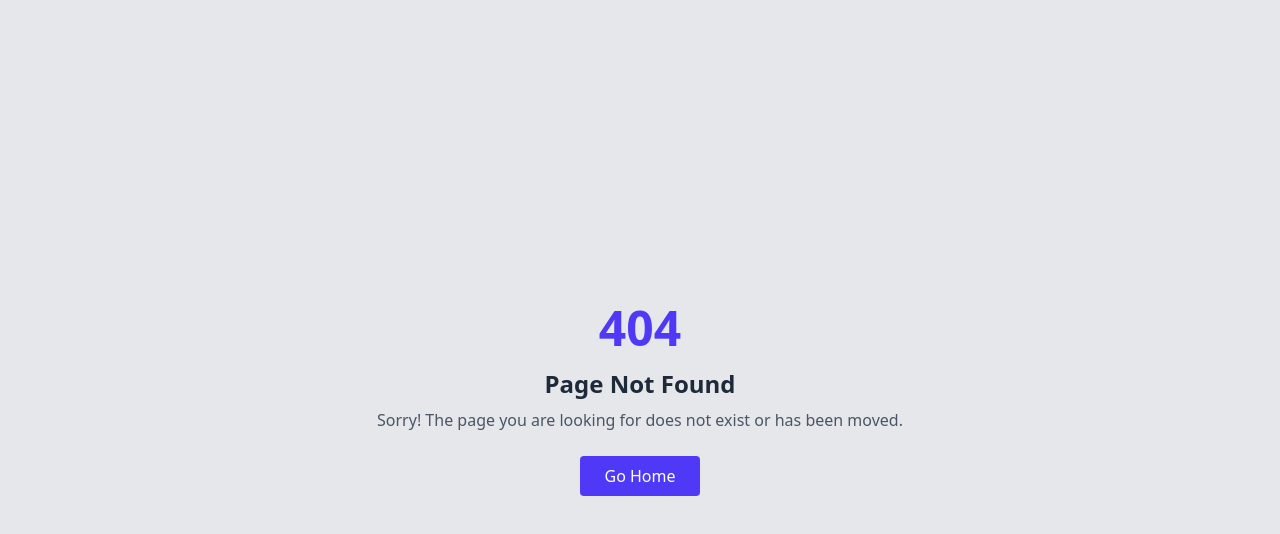
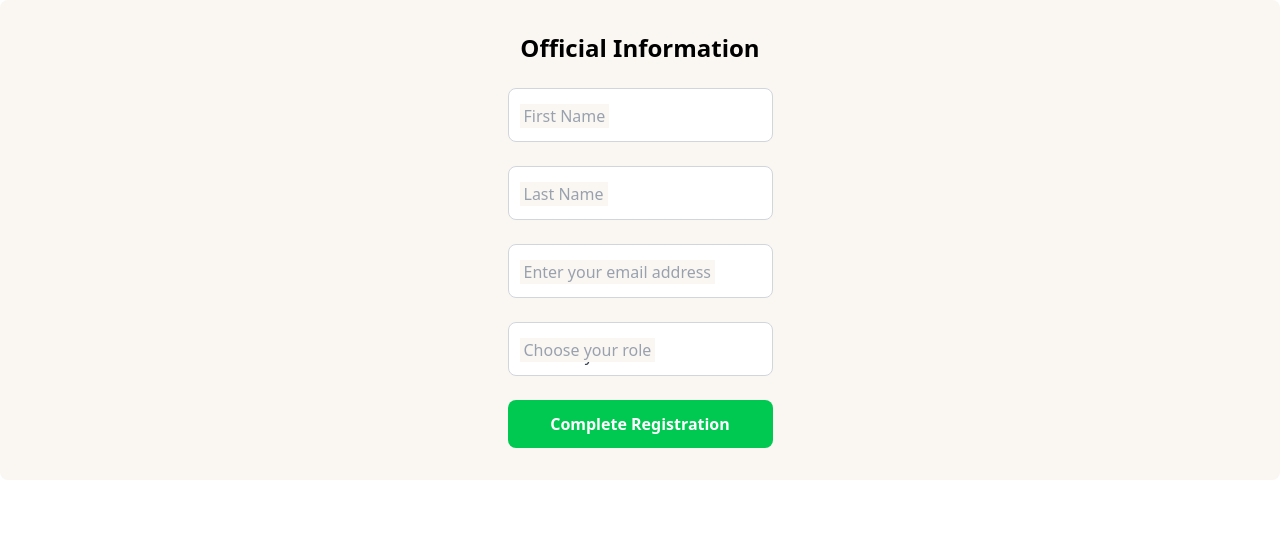
Before and after one commit to Solvit-Africa-Training-Center/capstone_umuganda_tech, a React (Vite) app: page /Volunteer-signup in a window 1280 px wide. Before the commit this address had no page. Shown: the top 534 px of the page. Built offline with nearby package versions, Linux system fonts and the light colour scheme.

Commit message:
umuganda register

```diff
--- a/src/App.tsx
+++ b/src/App.tsx
@@ -8,6 +8,7 @@ import SignUpPage from './pages/SignUpPage';
 import OtpVerifyPage from './pages/OtpVerifyPage';
 import LeaderInfo from './pages/LeaderInfo';
 import Signupsuccess from './pages/Signupsuccess';
+import Volunteerinfo from './components/landingPage/Volunteerinfo';
 
 
 const Layout = () => {
@@ -32,6 +33,7 @@ const App = () => (
       <Route path="/otp-verification" element={<OtpVerifyPage />} />
       <Route path="/signup-success" element={<Signupsuccess />} />
       <Route path="/leader_post" element={<LeaderInfo />} />
+      <Route path="/Volunteer-signup" element={<Volunteerinfo />} />
       <Route path="*" element={<NotFound />} />
     </Routes>
   </Router>
--- a/src/components/NavBar.tsx
+++ b/src/components/NavBar.tsx
@@ -80,7 +80,7 @@ const NavBar = () => {
             </NavLink>
           ))}
           <NavLink
-            to="/signin"
+            to="/signup"
             onClick={() => setMenuOpen(false)}
             className={({ isActive }) =>
                 isActive
--- a/src/components/OtpVerification.tsx
+++ b/src/components/OtpVerification.tsx
@@ -1,4 +1,5 @@
 import icon from "./images/Vector (4).png"
+import { Link } from "react-router-dom";
 import Button from "./Button"
 
 const OtpVerification = () => {
@@ -23,7 +24,7 @@ const OtpVerification = () => {
   ))}
 </div>
 
-            <Button className="mt-4">Confirm</Button>
+            <Link to="/signup-success"><Button className="mt-4">Confirm</Button></Link>
         </div>
 
     </section>
--- a/src/components/landingPage/Information.tsx
+++ b/src/components/landingPage/Information.tsx
@@ -63,12 +63,12 @@ const Information: React.FC = () => {
   };
 
   return (
-    <div className="max-w-xl mx-auto bg-[#FAF7F2] p-8 rounded-lg">
+    <div className="w-full mx-auto bg-[#FAF7F2] p-8 rounded-lg flex flex-col justify-center items-center">
       <h1 className="text-2xl font-bold text-center mb-6">
         Official Information
       </h1>
 
-      <form onSubmit={handleSubmit} className="space-y-6">
+      <form onSubmit={handleSubmit} className="space-y-6 flex flex-col ">
         {/* First Name */}
         <Inputinfo
           name="firstName"
--- a/src/components/landingPage/Success.tsx
+++ b/src/components/landingPage/Success.tsx
@@ -20,7 +20,7 @@ const Success = () =>{
           Congratulations! You have been successfully authenticated
         </p>
       </div>
-      <Link to='/leader_info'>
+      <Link to='/leader_post'>
       <button className="w-[80%] py-3 rounded-md bg-green-600 text-white font-medium hover:bg-green-700 transition">
         Continue
       </button>
--- a/src/components/landingPage/Volunteerinfo.tsx
+++ b/src/components/landingPage/Volunteerinfo.tsx
@@ -1,6 +1,6 @@
-import React, { useState, useRef } from "react";
+import React, { useState, } from "react";
 import Inputinfo from "./Inputinfo";
-import { MdOutlineFileUpload } from "react-icons/md";
+
 
 const Volunteerinfo: React.FC = () => {
   const [formData, setFormData] = useState({
@@ -12,7 +12,6 @@ const Volunteerinfo: React.FC = () => {
 
   const [errors, setErrors] = useState<Record<string, string>>({});
 
-  const fileInputRef = useRef<HTMLInputElement | null>(null);
 
   const handleChange = (
     e: React.ChangeEvent<HTMLInputElement | HTMLSelectElement>
@@ -25,20 +24,6 @@ const Volunteerinfo: React.FC = () => {
 
     // clear error when user types/selects
     setErrors((prev) => ({ ...prev, [name]: "" }));
-  };
-
-  const handleFileChange = (e: React.ChangeEvent<HTMLInputElement>) => {
-    if (e.target.files && e.target.files[0]) {
-      setFormData((prev) => ({
-        ...prev,
-        proof: e.target.files![0].name,
-      }));
-      setErrors((prev) => ({ ...prev, proof: "" }));
-    }
-  };
-
-  const handleFileClick = () => {
-    fileInputRef.current?.click();
   };
 
   const handleSubmit = (e: React.FormEvent) => {
@@ -59,13 +44,12 @@ const Volunteerinfo: React.FC = () => {
   };
 
   return (
-    <div className="max-w-xl mx-auto bg-[#FAF7F2] p-8 rounded-lg">
+    <div className="w-full mx-auto bg-[#FAF7F2] p-8 rounded-lg  flex flex-col justify-center items-center">
       <h1 className="text-2xl font-bold text-center mb-6">
         Official Information
       </h1>
 
-      <form onSubmit={handleSubmit} className="space-y-6">
-        {/* First Name */}
+      <form onSubmit={handleSubmit} className="space-y-6 flex flex-col">
         <Inputinfo
           name="firstName"
           label="First Name"
@@ -74,7 +58,7 @@ const Volunteerinfo: React.FC = () => {
           error={errors.firstName}
         />
 
-        {/* Last Name */}
+
         <Inputinfo
           name="lastName"
           label="Last Name"
@@ -83,7 +67,7 @@ const Volunteerinfo: React.FC = () => {
           error={errors.lastName}
         />
 
-        {/* Email */}
+
         <Inputinfo
           name="email"
           type="email"
@@ -93,29 +77,51 @@ const Volunteerinfo: React.FC = () => {
           error={errors.email}
         />
 
-         <Inputinfo
-          name="skills"
-          type="skills"
-          label="Choose  your  skill"
-          value={formData.skills}
-          onChange={handleChange}
-          error={errors.skills}
-        />
 
 
+         <div className="relative">
+          <select
+            id="skills"
+            name="skills"
+            value={formData.skills}
+            onChange={handleChange}
+            className={`peer w-full px-4 pt-5 pb-2 border rounded-lg bg-white text-gray-700
+              focus:outline-none focus:ring-2 appearance-none ${
+                errors.role
+                  ? "border-red-500 ring-red-200"
+                  : "border-gray-300 focus:border-orange-500 focus:ring-orange-300"
+              }`}
+          >
+            <option value="" disabled hidden>Choose your role</option>
+            <option value="Umuganda Leader">Heavy lifting</option>
+            <option value="Cell Executive Secretary">Digging</option>
+            <option value="Sector Administrator">planting</option>
+            <option value="Local Council Leader">wedding</option>
+            <option value="Umuganda Leader">Carpentry</option>
+            <option value="Cell Executive Secretary">Masonry/Bricklaying</option>
+            <option value="Sector Administrator">painting</option>
+          </select>
+          <label
+            htmlFor="skills"
+            className={`absolute left-3 px-1 bg-[#FAF7F2] transition-all
+              ${formData.skills
+                ? "top-[-0.5rem] text-xs text-orange-600"
+                : "top-4 text-base text-gray-400"}
+              peer-focus:top-[-0.5rem] peer-focus:text-xs peer-focus:text-orange-600`}
+          >
+            Choose your role
+          </label>
+          {errors.skills && (
+            <p className="text-red-500 text-sm mt-1">{errors.role}</p>
+          )}
+        </div>
 
-        {/* Submit */}
         <button
           type="submit"
           className="w-full py-3 bg-green-500 text-white font-semibold rounded-lg hover:bg-green-600 transition"
         >
-          Submit
+          Complete Registration
         </button>
-
-        <p className="text-sm text-gray-500 text-center mt-2">
-          Your account will be activated after a quick verification process. You
-          will receive an SMS confirmation.
-        </p>
       </form>
     </div>
   );
--- /dev/null
+++ b/src/pages/Volunteersignup.tsx
@@ -0,0 +1,12 @@
+
+import Volunteerinfo from "../components/landingPage/Volunteerinfo"
+
+const Volunteersignup = () =>{
+  return (
+    <div>
+      <Volunteerinfo/>
+    </div>
+  )
+}
+
+export default Volunteersignup
```
